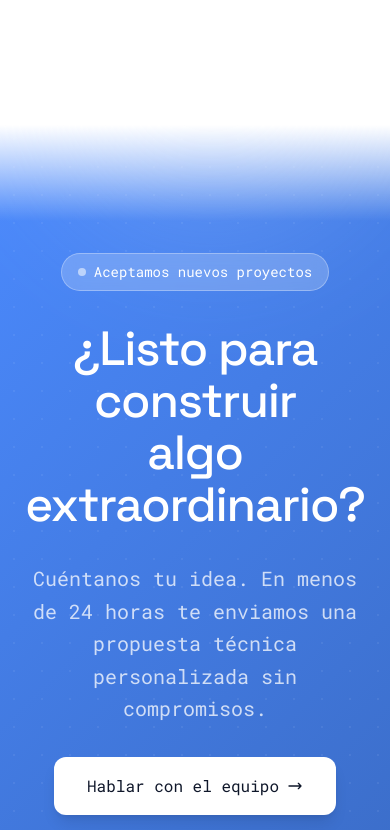
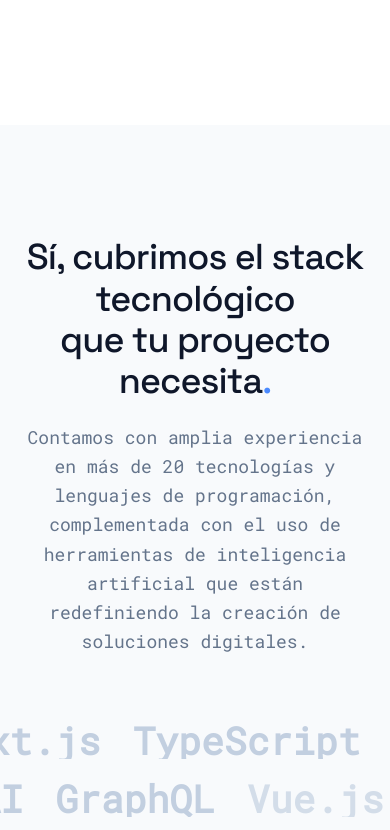
Before and after one commit to Matias-V823/explobyte-website-v2, a Next.js app: page / in a window 390 px wide. Shown: the part 4120-4950 px from the top of the page. Built offline with nearby package versions, Linux system fonts and the light colour scheme.

Commit message:
feat: add new section of TechStack

```diff
--- a/app/globals.css
+++ b/app/globals.css
@@ -153,6 +153,16 @@
   background-size: 48px 48px;
 }
 
+@keyframes marquee-left {
+  from { transform: translateX(0); }
+  to   { transform: translateX(-50%); }
+}
+
+@keyframes marquee-right {
+  from { transform: translateX(-50%); }
+  to   { transform: translateX(0); }
+}
+
 @keyframes macContentIn {
   from { opacity: 0; transform: translateY(10px); }
   to   { opacity: 1; transform: translateY(0); }
--- a/app/page.tsx
+++ b/app/page.tsx
@@ -3,6 +3,7 @@
 import { HeroSection } from "@/sections/HeroSection";
 import { ServicesSection } from "@/sections/ServicesSection";
 import { ShowcaseSection } from "@/sections/ShowcaseSection";
+import { TechStackSection } from "@/sections/TechStackSection";
 import { CTASection } from "@/sections/CTASection";
 
 export default function Home() {
@@ -13,6 +14,7 @@
         <HeroSection />
         <ServicesSection />
         <ShowcaseSection />
+        <TechStackSection />
         <CTASection />
       </main>
       <Footer />
--- /dev/null
+++ b/sections/TechStackSection.tsx
@@ -0,0 +1,77 @@
+"use client";
+
+import { useScrollReveal } from "@/hooks/useScrollReveal";
+
+const ROW_1 = [
+  "React", "Next.js", "TypeScript", "Python", "Node.js",
+  "FastAPI", "PostgreSQL", "Docker", "AWS", "Redis",
+];
+
+const ROW_2 = [
+  "Vue.js", "JavaScript", "Go", "Flutter", "React Native",
+  "MongoDB", "Kubernetes", "LangChain", "OpenAI", "GraphQL",
+];
+
+function MarqueeRow({ items, reverse = false }: { items: string[]; reverse?: boolean }) {
+  const doubled = [...items, ...items];
+
+  return (
+    <div className="overflow-hidden w-full" aria-hidden="true">
+      <div
+        className="flex whitespace-nowrap"
+        style={{
+          gap: "clamp(32px, 5vw, 64px)",
+          width: "max-content",
+          animation: `${reverse ? "marquee-right" : "marquee-left"} 60s linear infinite`,
+        }}
+      >
+        {doubled.map((tech, i) => (
+          <span
+            key={i}
+            className="font-bold leading-none select-none"
+            style={{
+              fontSize: "clamp(38px, 5.5vw, 68px)",
+              color: i < items.length ? "#c2cfe0" : "#d3dde9",
+              fontFamily: "var(--font-robert)",
+            }}
+          >
+            {tech}
+          </span>
+        ))}
+      </div>
+    </div>
+  );
+}
+
+export function TechStackSection() {
+  const headRef = useScrollReveal<HTMLDivElement>({ y: 24 });
+
+  return (
+    <section className="py-28 overflow-hidden" style={{ background: "#f8fafc" }}>
+      {/* Header */}
+      <div ref={headRef} className="text-center px-6 mb-16">
+        <h2
+          className="text-4xl md:text-5xl font-bold tracking-tight mb-5"
+          style={{ color: "#0f172a", lineHeight: 1.15 }}
+        >
+          Sí, cubrimos el stack tecnológico
+          <br />
+          que tu proyecto necesita
+          <span style={{ color: "#4b8afe" }}>.</span>
+        </h2>
+        <p
+          className="text-lg max-w-3xl mx-auto leading-relaxed"
+          style={{ color: "#64748b" }}
+        >
+          Contamos con amplia experiencia en más de 20 tecnologías y lenguajes de programación, complementada con el uso de herramientas de inteligencia artificial que están redefiniendo la creación de soluciones digitales.
+        </p>
+      </div>
+
+      {/* Marquee rows */}
+      <div className="flex flex-col gap-5">
+        <MarqueeRow items={ROW_1} />
+        <MarqueeRow items={ROW_2} reverse />
+      </div>
+    </section>
+  );
+}
```
